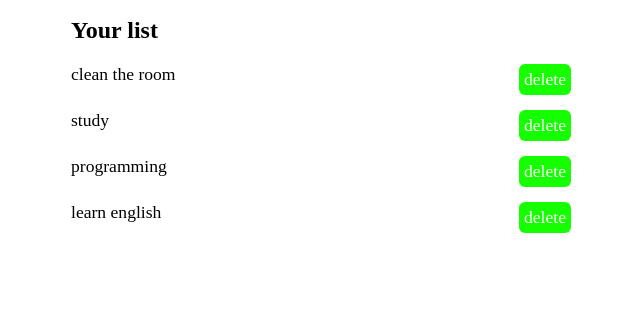
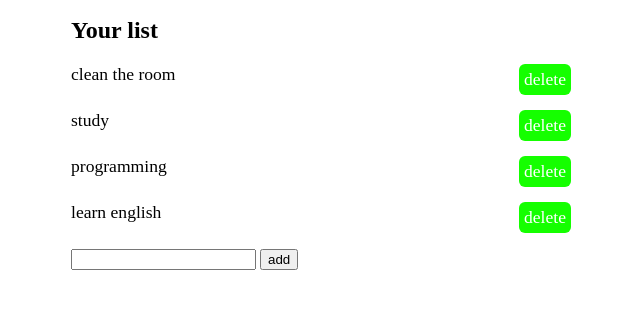
Before and after one commit to alighavidelma/to-do, a plain HTML site: page index.html in a window 1280 px wide. Shown: the part 199-508 px from the top of the page, without its empty margins (319-959 px from the left). Drawn offline with Linux system fonts and the light colour scheme.

Commit message:
add section added

```diff
--- a/index.html
+++ b/index.html
@@ -34,6 +34,13 @@
         </li>
       </ul>
     </main>
+
+    <section>
+      <form action="" id="add">
+        <input type="text" id="add-input" />
+        <button>add</button>
+      </form>
+    </section>
     <script src="./script.js"></script>
   </body>
 </html>
```
